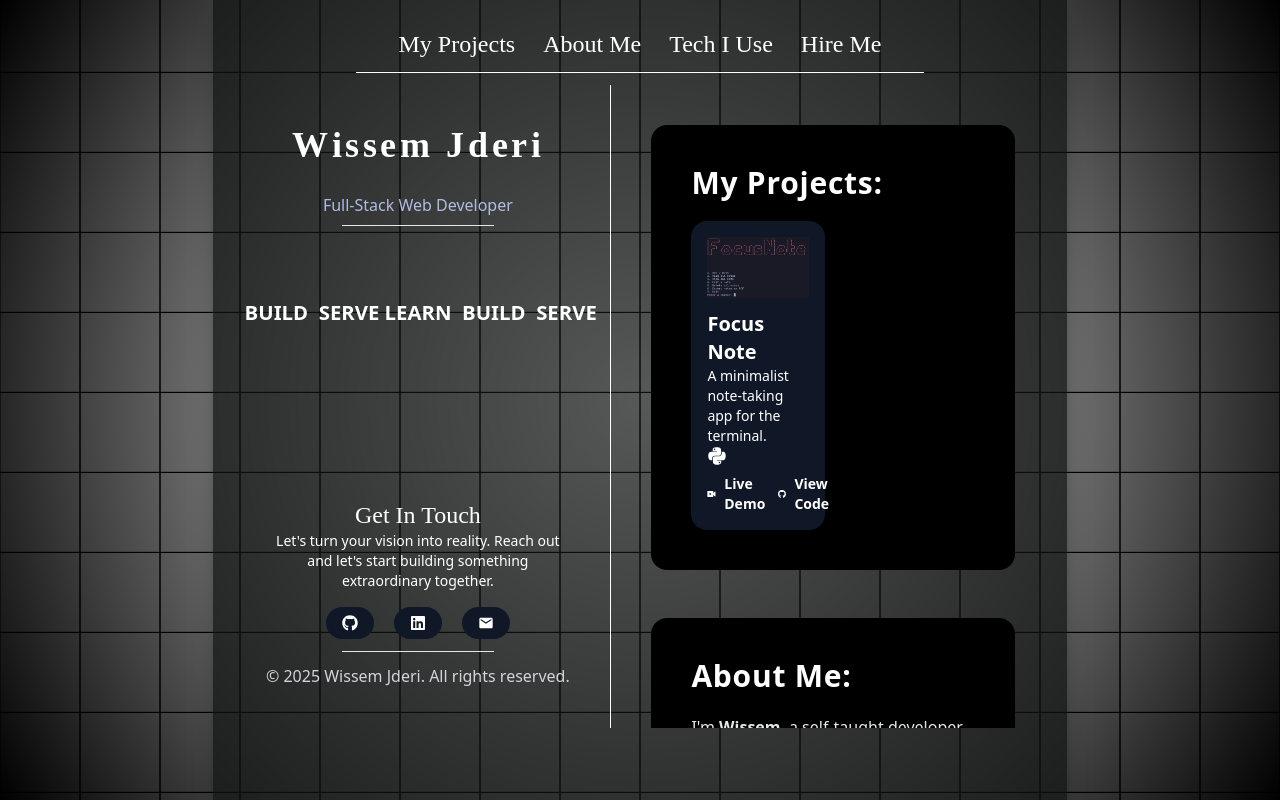
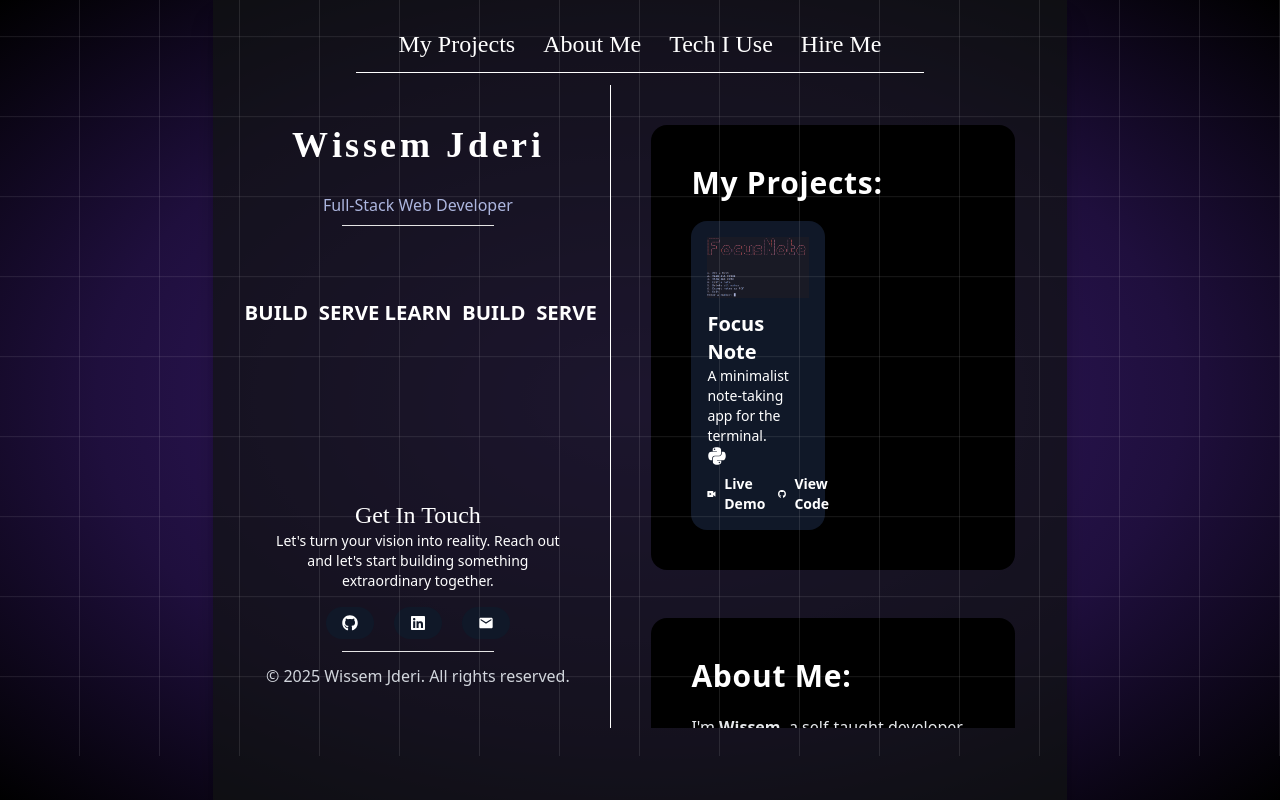
Before and after one commit to WissemJderi/portfolio, a Next.js app: page / in a window 1280 px wide. Built offline with nearby package versions, Linux system fonts and the light colour scheme.

Commit message:
First attempt to change the background animation

```diff
--- a/app/globals.css
+++ b/app/globals.css
@@ -136,3 +136,11 @@
     @apply bg-background text-foreground;
   }
 }
+.background-color {
+  background: radial-gradient(
+    ellipse at center,
+    #3a1c71 0%,
+    #1f0f3d 60%,
+    #000000 100%
+  );
+}
--- a/app/page.js
+++ b/app/page.js
@@ -1,19 +1,20 @@
 import Main from "@/components/Main";
-import Squares from "@/components/Squares";
+import MovingSquaresBackground from "@/components/MovingSquaresBackground";
+// import Squares from "@/components/Squares";
 
 export default function Home() {
   return (
-    <div>
+    <div className="background-color">
       <div className="absolute top-0 left-0 w-full h-full -z-10 overflow-hidden">
-        <div style={{ width: "100%", height: "100%", position: "relative" }}>
-          <Squares
-            speed={0.7}
-            squareSize={80}
-            direction="down" // up, down, left, right, diagonal
-            borderColor="#000"
-            hoverFillColor="#222"
-          />
-        </div>
+        {/* <div style={{ width: "100%", height: "100%", position: "relative" }}> */}
+        {/* <Squares */}
+        {/*   speed={0.7} */}
+        {/*   squareSize={80} */}
+        {/*   direction="down" // up, down, left, right, diagonal */}
+        {/*   borderColor="#000" */}
+        {/*   hoverFillColor="#222" */}
+        {/* /> */}
+        {/* </div> */}
         {/* <Aurora */}
         {/*   colorStops={["#613583", "#C0BFBC", "#3D3846"]} */}
         {/*   blend={0.5} */}
@@ -22,6 +23,8 @@ export default function Home() {
         {/* /> */}
       </div>
       <Main />
+
+      <MovingSquaresBackground />
     </div>
   );
 }
--- /dev/null
+++ b/components/MovingSquaresBackground.jsx
@@ -0,0 +1,67 @@
+"use client";
+const MovingSquaresBackground = () => {
+  return (
+    <>
+      <div className="squares-bg"></div>
+      <style jsx>{`
+        .squares-bg {
+          position: fixed;
+          top: 0;
+          left: 0;
+          width: 100%;
+          height: 100%;
+          background-image:
+            repeating-linear-gradient(
+              0deg,
+              transparent,
+              transparent 79px,
+              rgba(255, 255, 255, 0.1) 79px,
+              rgba(255, 255, 255, 0.1) 80px
+            ),
+            repeating-linear-gradient(
+              90deg,
+              transparent,
+              transparent 79px,
+              rgba(255, 255, 255, 0.1) 79px,
+              rgba(255, 255, 255, 0.1) 80px
+            );
+          background-size: 80px 80px;
+          animation: moveUp 10s linear infinite;
+          will-change: transform;
+          z-index: 0;
+        }
+
+        @keyframes moveUp {
+          0% {
+            transform: translateY(0);
+          }
+          100% {
+            transform: translateY(-80px);
+          }
+        }
+
+        @media (max-width: 768px) {
+          .squares-bg {
+            background-size: 60px 60px;
+          }
+          @keyframes moveUp {
+            0% {
+              transform: translateY(0);
+            }
+            100% {
+              transform: translateY(-60px);
+            }
+          }
+        }
+        background: linear-gradient(
+          135deg,
+          #0f0c29 0%,
+          #302b63 50%,
+          #24243e 100%
+        );
+      `}</style>
+    </>
+  );
+};
+
+export default MovingSquaresBackground;
```
